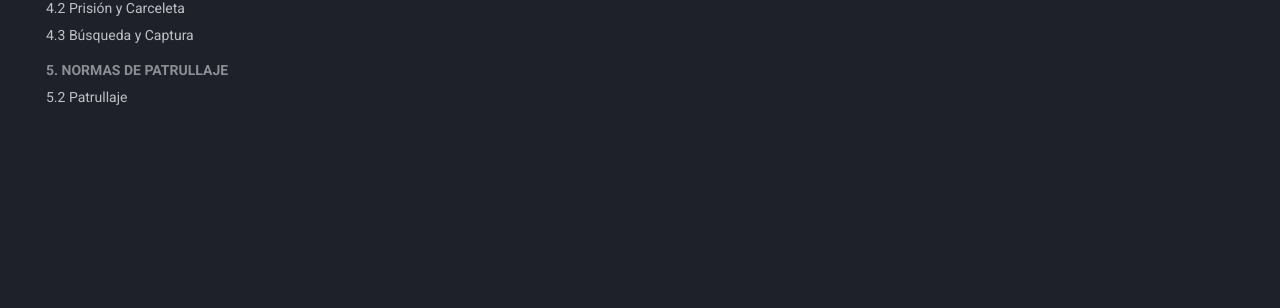
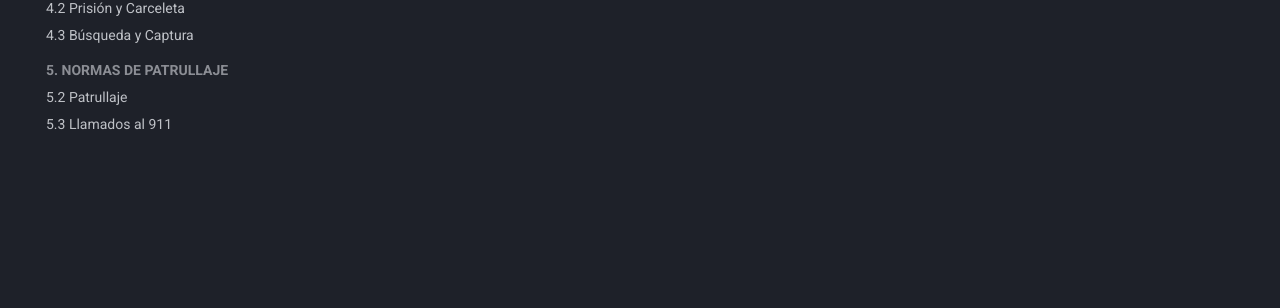
Before and after one commit to normativa-lspd-infinity-rp/Normativa-LSPD, an MkDocs documentation site: the page built from docs/index.md, in a window 1280 px wide. Shown: the part 525-833 px from the top of the page. Built offline with MkDocs 1.6.1 and Material for MkDocs 9.7.7, drawn with Linux system fonts in a browser that asks for light colours.

Commit message:
Update mkdocs.yml

```diff
--- a/mkdocs.yml
+++ b/mkdocs.yml
@@ -49,3 +49,4 @@ nav:
       - 4.3 Búsqueda y Captura: procedimientos/busqueda-captura.md
   - 5. NORMAS DE PATRULLAJE:
       - 5.2 Patrullaje: patrullaje/patrullaje.md
+      - 5.3 Llamados al 911: patrullaje/llamados-911.md
```
